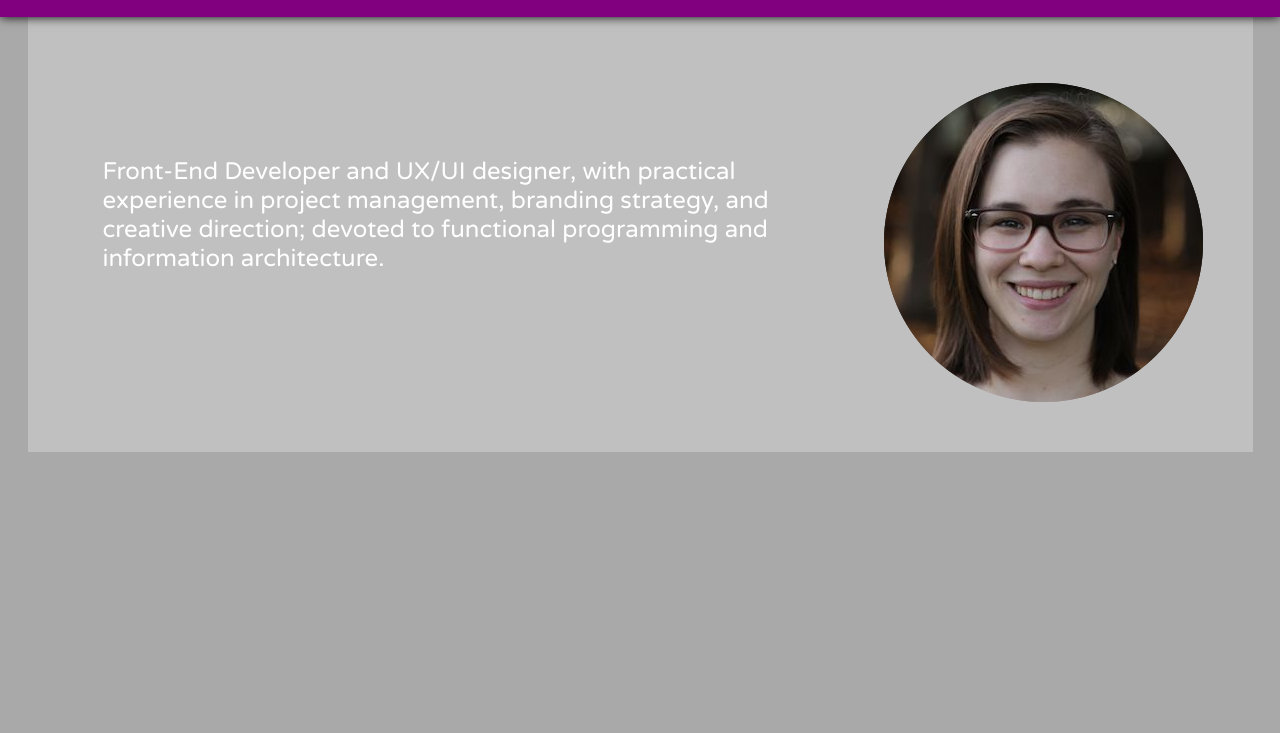
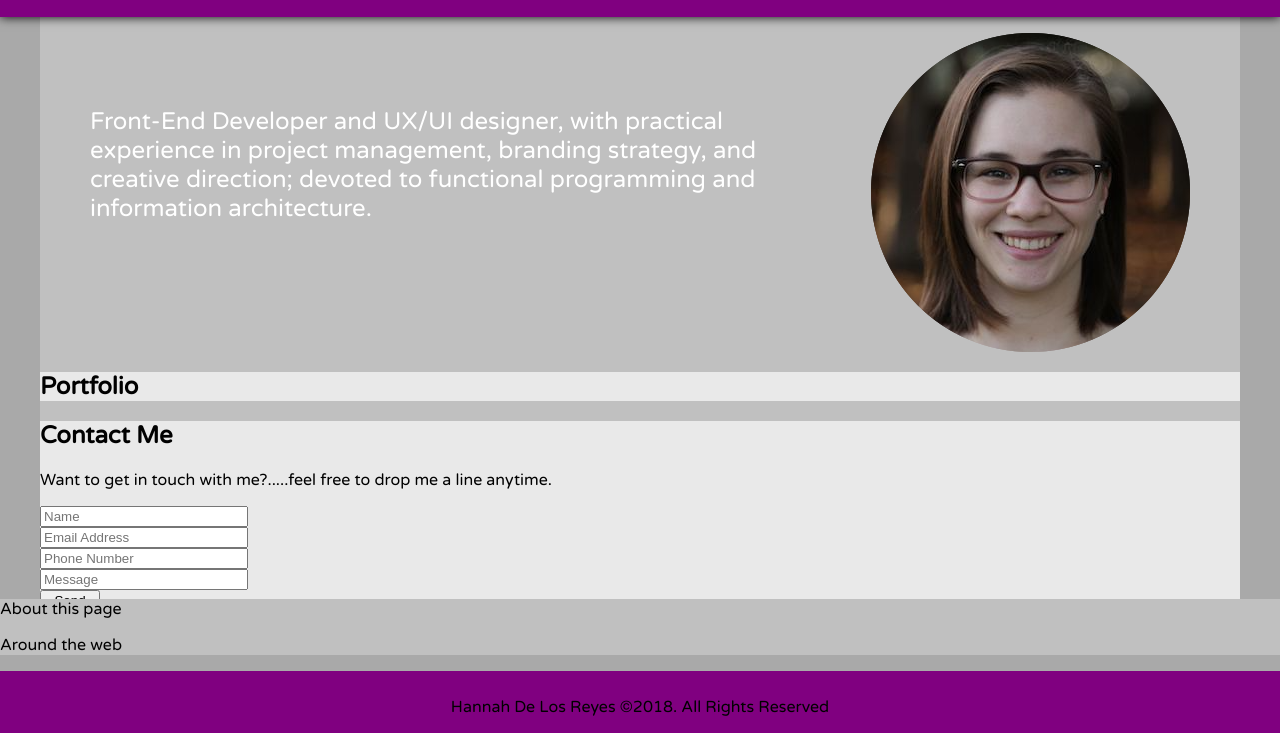
Before and after one commit to bugdlr/FCCportfolio, a plain HTML site: page index.html in a window 1280 px wide. Shown: the part 67-800 px from the top of the page. Drawn offline with Linux system fonts and the light colour scheme.

Commit message:
added content sections

```diff
--- a/index.html
+++ b/index.html
@@ -16,14 +16,36 @@
       <ul>PORTFOLIO</ul>
       <ul>CONTACT</ul>
     </header>
-    <div class="aboutSection">
-      <p>Front-End Developer and UX/UI designer, with practical experience in project management, branding strategy, and creative direction; devoted to functional programming and information architecture.</p>
-      <div class="headshot">
-        <img src="images/hannah-dark-even-smile-compressor-small.png" alt="Hannah smiling with trees in the background">
+    <div class="main-content">
+      <div class="about-section">
+        <p>Front-End Developer and UX/UI designer, with practical experience in project management, branding strategy, and creative direction; devoted to functional programming and information architecture.</p>
+        <div class="headshot">
+          <img src="images/hannah-dark-even-smile-compressor-small.png" alt="Hannah smiling with trees in the background">
+        </div>
+      </div>
+      <div class="portfolio-section">
+        <h2>Portfolio</h2>
+      </div>
+      <div class="contact-section">
+        <h2>Contact Me</h2>
+        <p>Want to get in touch with me?.....feel free to drop me a line anytime.</p>
+        <div class="form">
+          <input id="name" type="text" placeholder="Name">
+          <input id="email" type="email" placeholder="Email Address">
+          <input id="phone" type="number" placeholder="Phone Number">
+          <input id="message" type="text" placeholder="Message">
+          <button>Send</button>
+        </div>
       </div>
     </div>
     <footer>
-      <p></p>
+      <div class="foot-section">
+        <p>About this page</p>
+        <p>Around the web</p>
+      </div>
+      <div class="copy">
+        <p id="copywrite"></p>
+      </div>
     </footer>
   </div>
 <script src="script.js" charset="utf-8"></script>
--- a/script.js
+++ b/script.js
@@ -0,0 +1,3 @@
+const theDate = new Date().getFullYear();
+const footer = document.getElementById('copywrite');
+footer.innerHTML = `Hannah De Los Reyes &copy;${theDate}. All Rights Reserved`;
--- a/style.css
+++ b/style.css
@@ -1,7 +1,7 @@
 body {
   background-color: darkgray;
   font-family: "Varela Round";
-  margin: 0 0;
+  margin: 0;
   box-sizing: border-box;
 }
 
@@ -36,16 +36,20 @@ h1 {
   color: #292929;
 }
 
-.aboutSection {
-  display: flex;
+.main-content {
+  display: block;
   justify-content: space-between;
+  padding-top: 100px;
   background-color: silver;
-  padding: 150px 0px 50px 25px;
   max-width:  1200px;
   margin: 0 auto;
 }
 
-.aboutSection p {
+.about-section {
+  display: flex;
+}
+
+.about-section p {
   display: flex;
   padding: 50px;
   width: 60%;
@@ -53,7 +57,51 @@ h1 {
   color: white;
 }
 
+.portfolio-section {
+  background-color: #e9e9e9;
+}
+
+.contact-section {
+  background-color: #e9e9e9;
+}
+
 .headshot {
   display: flex;
   padding: 0px 50px;
 }
+
+.form {
+  display: flex;
+  flex-direction: column;
+}
+
+input {
+  width: 200px;
+}
+
+footer {
+  width: 100%;
+  height: 150px;
+  position: fixed;
+  bottom: 0;
+}
+
+button {
+  width: 60px;
+}
+
+.foot-section {
+  justify-content: space-between;
+  background-color: silver;
+  margin-bottom: 0;
+}
+
+.copy {
+  height: 100px;
+  background-color: purple;
+  padding-top: 10px;
+}
+
+#copywrite {
+  text-align: center;
+}
```
